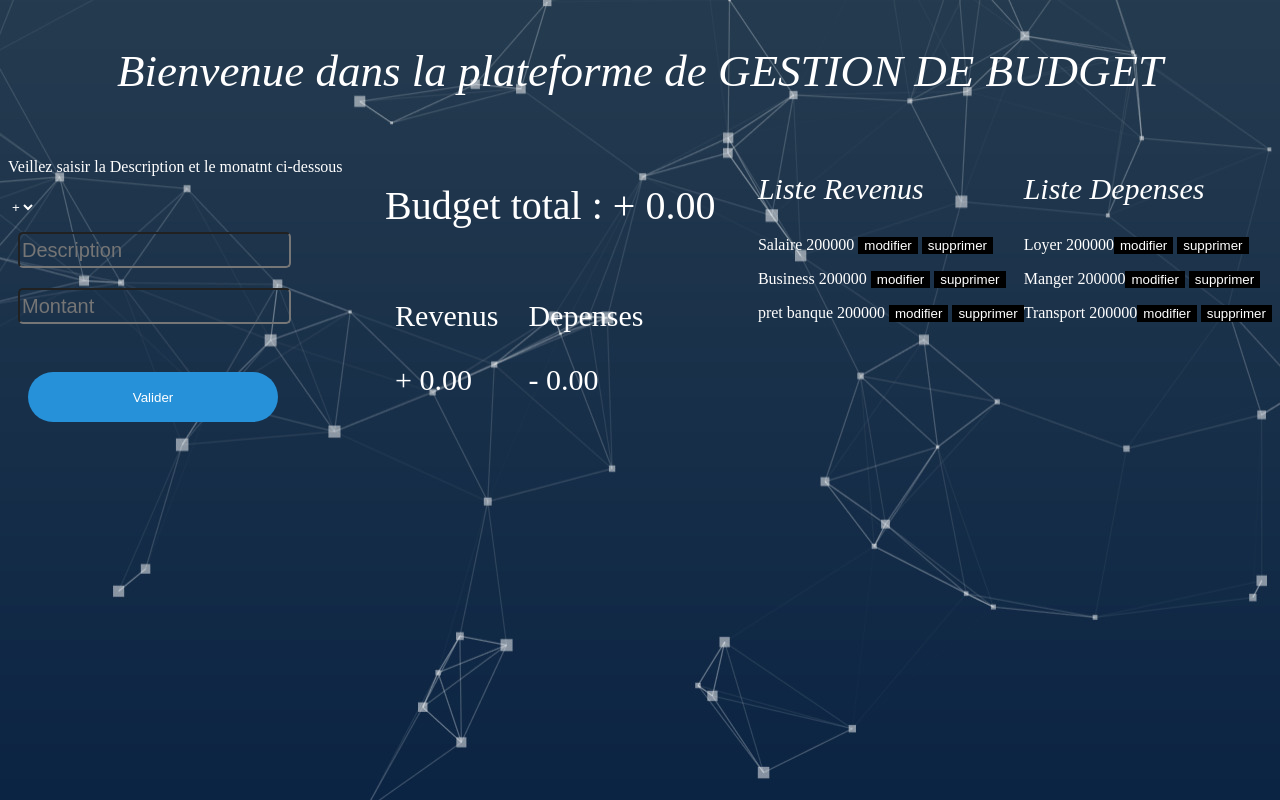
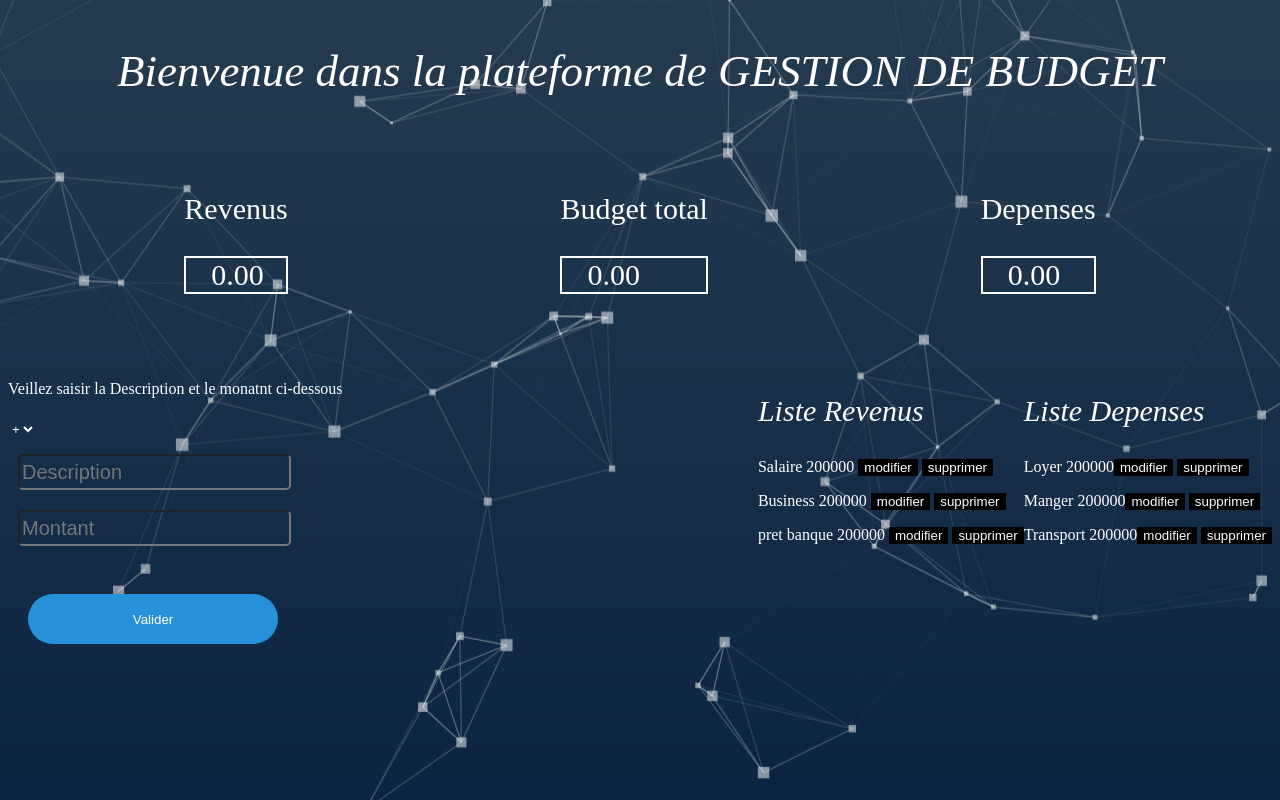
Before and after one commit to mnjaay/gestiondebudget.sn, a plain HTML site: page index.html in a window 1280 px wide. Drawn offline with Linux system fonts and the light colour scheme; a script that the page names is missing.

Commit message:
mis a jour 3

```diff
--- a/index.html
+++ b/index.html
@@ -11,6 +11,18 @@
 <body>
 
     <div class="principale"><p>Bienvenue dans la plateforme de GESTION DE BUDGET</p>  </div>
+
+      <div class="presentation">
+        <div class="statut">
+
+          <div class="revenu"><p>Revenus</p><p class="prix_revenus" id="prix">0.00</p></div>
+          <div class="resulat"><p class="resultat">Budget total <p id="prix">0.00</p></p></div>
+          <div class="depense"><p>Depenses</p> <p class="prix_depense" id="prix">0.00</p></div>
+     </div>
+
+  </div>
+
+
     <div class="start">
 
       <div class="gauche">
@@ -30,17 +42,7 @@
       </div>
      </div>
     </form>
-    <div class="milieu">
-      <div class="presentation">
-        <p class="resultat">Budget total    :   + 0.00</p>
-       <div class="statut">
-          <div class="revenu"><p>Revenus</p><p class="prix_revenus" id="prix">+ 0.00</p></div>
-          <div class="depense"><p>Depenses</p><p class="prix_depense" id="prix">- 0.00</p></div>
-     </div>
 
-  </div>
-
-     </div>
     <div class="droite">
 
             <div>
--- a/style.css
+++ b/style.css
@@ -5,10 +5,6 @@
     text-align: center;
 }
 
-
-.resultat{
-    font-size: 40px;
-}
 .saisir_desc{
     height: 30px;
     border-radius:  5px;
@@ -53,12 +49,14 @@ body{
 .statut{
     font-size: 30px;
     display: flex;
-    padding-left: 10px;
+    padding: 20px 20px;
+    margin: 20px 20px;
+    justify-content: space-around;
 
 }
-.depense{
-    padding-left: 30px;
-}
+
+
+
 input{
     background: none;
 
@@ -76,9 +74,8 @@ option{color: black;}
 }
 .droite{
     display: flex;
+}
 
-
-}
 .lst{
     color: white;
     border: none;
@@ -96,3 +93,9 @@ option{color: black;}
     border: 3px solid black;
     height: 45px;
 }
+
+#prix{
+    border:2px solid white ;
+    padding-left: 25px;
+    cursor: pointer;
+}
```
